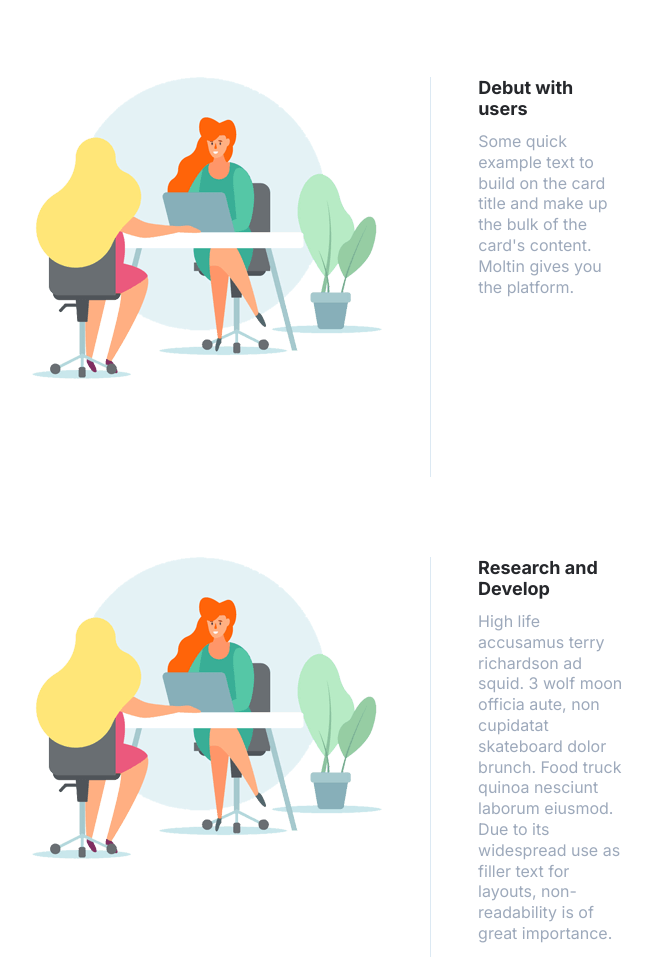
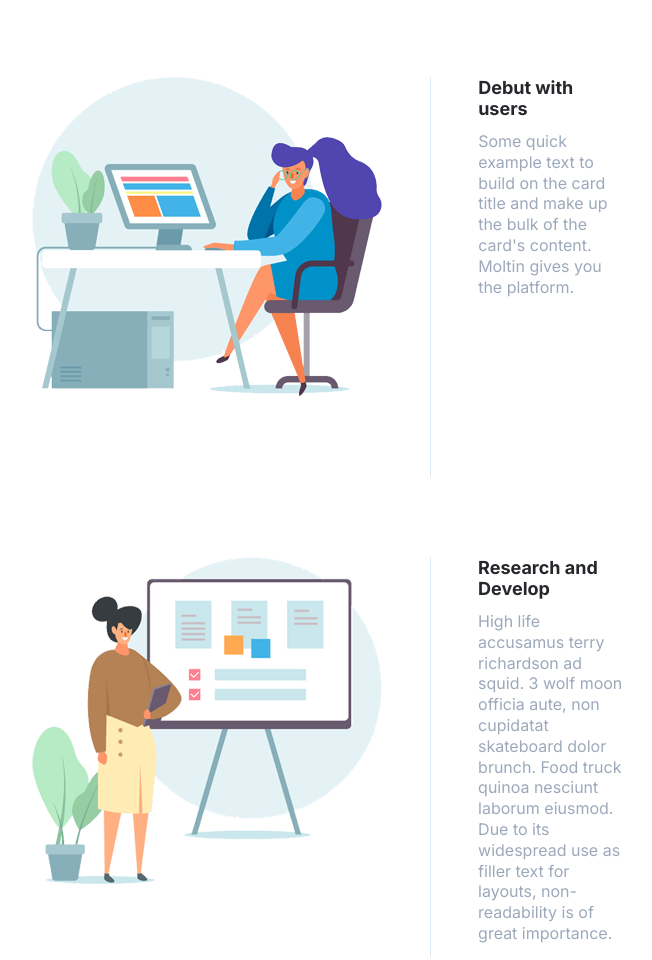
Before and after one commit to hasan-myoffice2/Kucra-webside, a plain HTML site: page index.html in a window 1280 px wide. Shown: the part 2253-3213 px from the top of the page, without its empty margins (400-1052 px from the left). Drawn offline with nearby package versions, Linux system fonts and the light colour scheme.

Commit message:
change-picture

```diff
--- a/index.html
+++ b/index.html
@@ -128,7 +128,7 @@
         </div>
         <div class="work-about-section">
             <div class="image">
-              <img src="./image/bannerone.png" alt="image">
+              <img src="./image/bannertwo.png" alt="image">
             </div>
             <span></span>
 
@@ -140,7 +140,7 @@
         </div>
         <div class="work-about-section">
             <div class="image">
-              <img src="./image/bannerone.png" alt="image">
+              <img src="./image/bannaerthree.png" alt="image">
             </div>
             <span></span>
 
```
